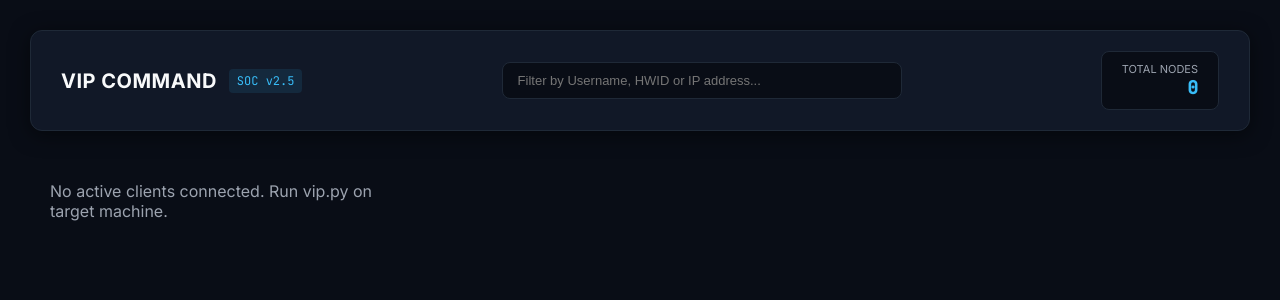
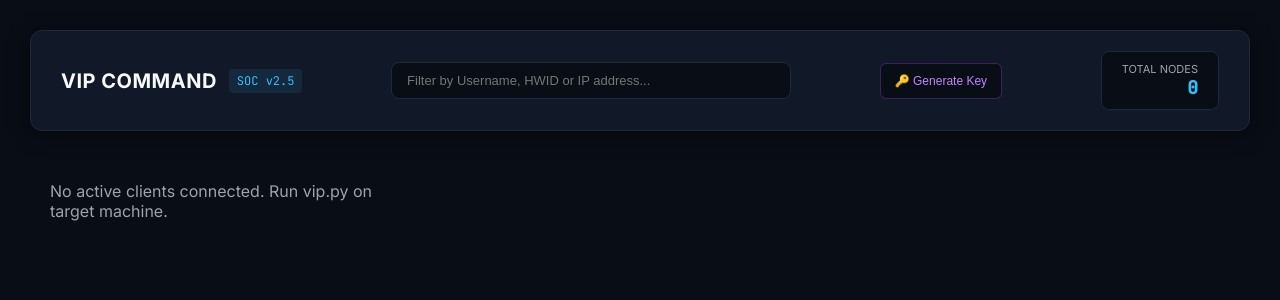
Before and after one commit to sandesss/vipchaetos, a Flask app: page / in a window 1280 px wide. Shown: the top 300 px of the page. Run offline with Flask 3, Linux system fonts and the light colour scheme; data that the repository does not hold is empty.

Commit message:
Update index.html

```diff
--- a/templates/index.html
+++ b/templates/index.html
@@ -51,7 +51,7 @@
         }
         .search-box input:focus { border-color: var(--primary); }
 
-        .global-metrics { display: flex; gap: 20px; }
+        .global-metrics { display: flex; gap: 20px; align-items: center; }
         .metric-box { background: var(--bg-base); border: 1px solid var(--border-color); padding: 10px 20px; border-radius: 8px; text-align: right; }
         .metric-box .label { font-size: 11px; color: var(--text-muted); text-transform: uppercase; }
         .metric-box .value { font-size: 18px; font-weight: 700; font-family: 'JetBrains Mono', monospace; color: var(--primary); }
@@ -143,6 +143,12 @@
                 <input type="text" id="search-input" placeholder="Filter by Username, HWID or IP address..." onkeyup="filterTargets()">
             </div>
 
+            <!-- Dito idinagdag ang Generate Key button at display area -->
+            <div style="display: flex; align-items: center; gap: 10px;">
+                <button class="cmd-btn btn-accent" onclick="generateKey()">🔑 Generate Key</button>
+                <span id="generated-key-display" style="font-family: 'JetBrains Mono', monospace; font-size: 12px; color: var(--primary);"></span>
+            </div>
+
             <div class="global-metrics">
                 <div class="metric-box">
                     <div class="label">Total Nodes</div>
@@ -157,6 +163,18 @@
     </div>
 
     <script>
+        function generateKey() {
+            fetch('/api/generate-key', { method: 'POST' })
+                .then(res => res.json())
+                .then(data => {
+                    const display = document.getElementById('generated-key-display');
+                    display.innerText = `Key: ${data.key}`;
+                    navigator.clipboard.writeText(data.key);
+                    alert('Key generated and copied to clipboard: ' + data.key);
+                })
+                .catch(err => console.error('Error generating key:', err));
+        }
+
         function fetchClients() {
             fetch('/api/clients')
                 .then(res => res.json())
```
